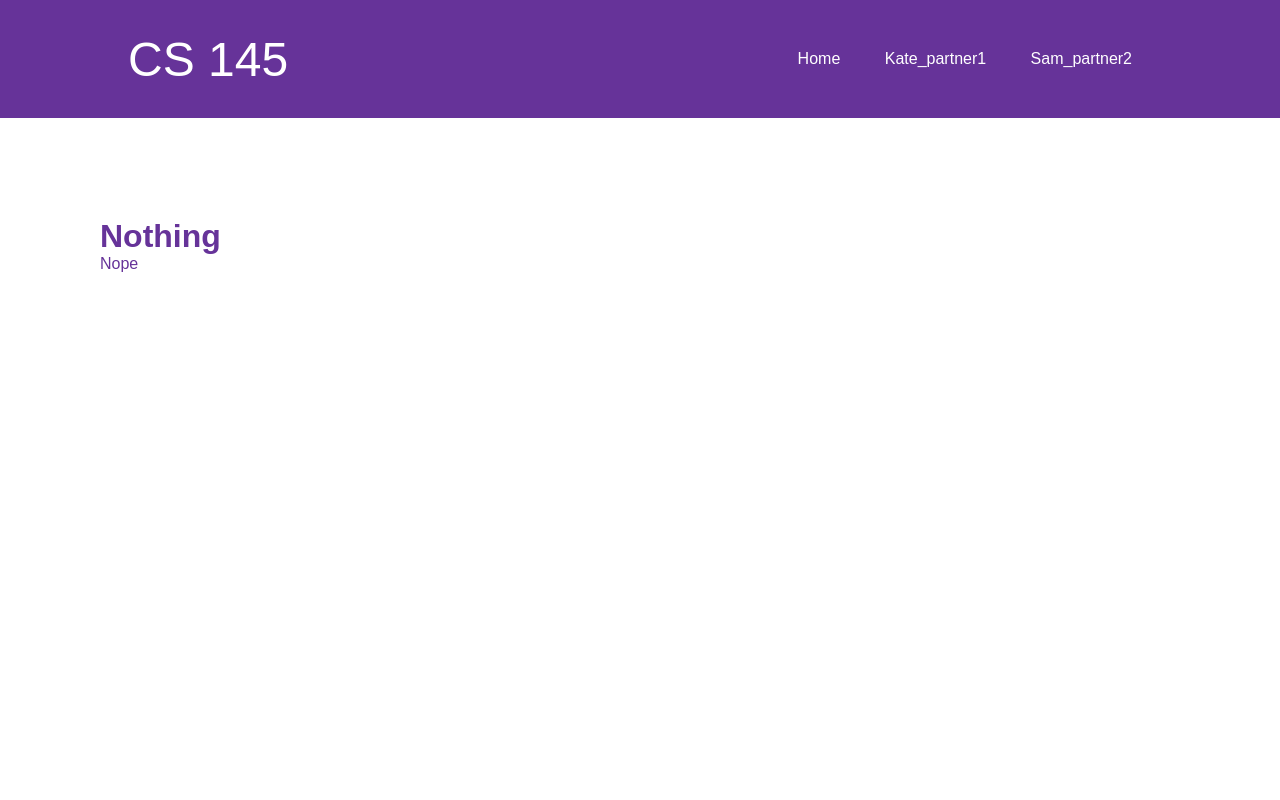
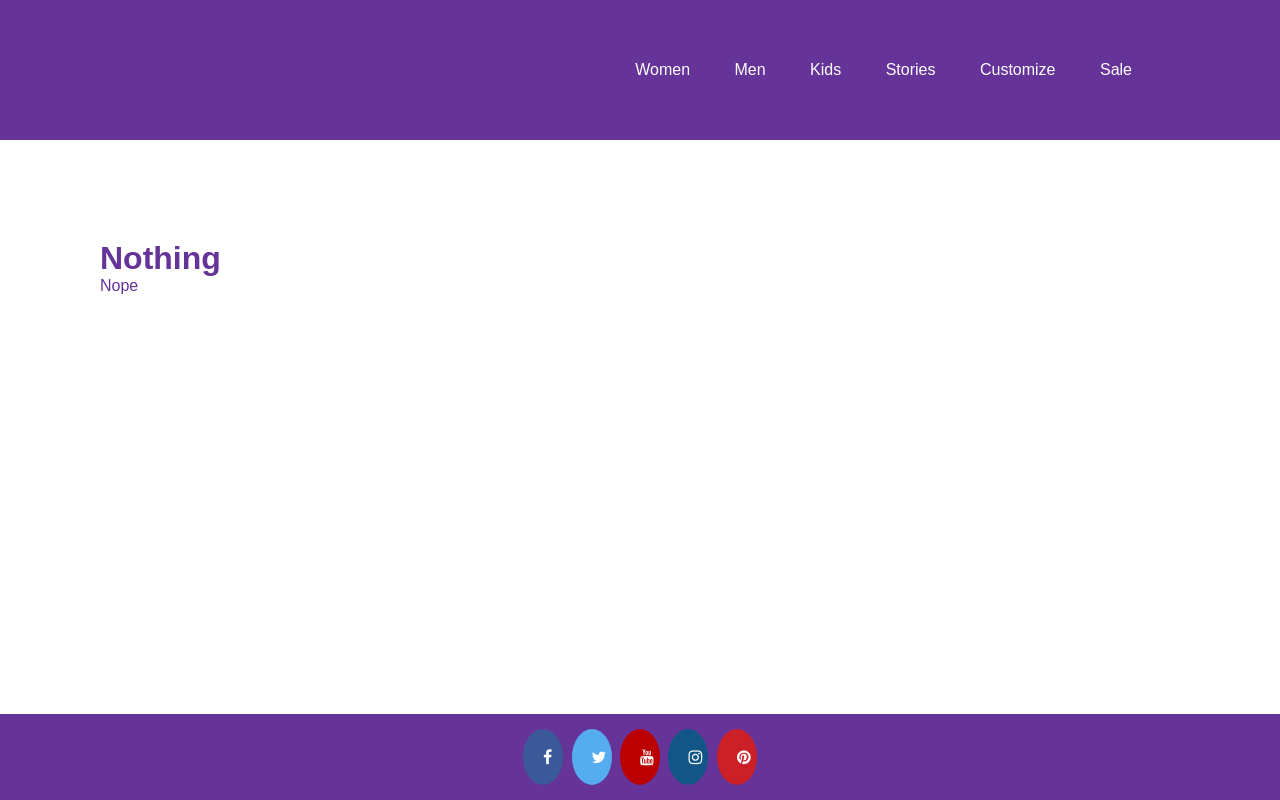
Before and after one commit to Kstall23/cs145, a plain HTML site: page index.html in a window 1280 px wide. Drawn offline with Linux system fonts and the light colour scheme; files that its build step writes are made by us from their sources.

Commit message:
header logo png
Trying to add in the logo png. It's seems like it's there, but not visible.

```diff
--- a/global.css
+++ b/global.css
@@ -21,6 +21,12 @@ header li, a, button {
     text-decoration: none;
 }
 
+#header_img {
+    width: 250px;
+    height: 80px;
+    float:top;
+}
+
 nav {
     padding-left: 20px;
 }
@@ -39,12 +45,57 @@ nav a {
     color: white;
 }
 
-#logo { /*simulated a logo*/
-    font-size: 3em;
-    color: white;
-}
-
 #blurb {
     color: rebeccapurple;
     padding: 100px;
 }
+
+footer{
+    padding: 10px;
+    position: fixed;
+    left: 0;
+    bottom: 0;
+    width: 100%;
+    background-color: rebeccapurple;
+    color: white;
+    text-align: center;
+}
+
+.fa {
+  padding: 20px;
+  font-size: 30px;
+  width: 30px;
+  text-align: left;
+  text-decoration: none;
+  margin: 5px 2px;
+  border-radius: 50%;
+}
+
+.fa:hover {
+    opacity: 0.7;
+}
+
+.fa-facebook {
+  background: #3B5998;
+  color: white;
+}
+
+.fa-twitter {
+  background: #55ACEE;
+  color: white;
+}
+
+.fa-youtube {
+  background: #bb0000;
+  color: white;
+}
+
+.fa-instagram {
+  background: #125688;
+  color: white;
+}
+
+.fa-pinterest {
+  background: #cb2027;
+  color: white;
+}
--- a/index.html
+++ b/index.html
@@ -3,22 +3,29 @@
 
 <head>
     <meta charset="utf-8">
-    <title>Dogs</title>
+    <title>codenim</title>
     <link rel="stylesheet" href="css/global.css">
+    <link rel="stylesheet" href="https://cdnjs.cloudflare.com/ajax/libs/font-awesome/4.7.0/css/font-awesome.min.css">
 </head>
 
 <body>
 
     <header>
-        <a href="index.html" id="logo">CS&nbsp;145</a>
+        <a
+           href="../index.html"
+           id="header_img"
+           img src ="./images/colorado-denim-logo.png"
+           alt="Colorado Denim Logo"></a>
         <nav>
             <ul>
-                <li><a href="html/home.html">Home</a></li>
-                <li><a href="html/kate.html">Kate_partner1</a></li>
-                <li><a href="html/sam.html">Sam_partner2</a></li>
+                <li><a href="html/women.html">Women</a></li>
+                <li><a href="html/men.html">Men</a></li>
+                <li><a href="html/kids.html">Kids</a></li>
+                <li><a href="html/stories.html">Stories</a></li>
+                <li><a href="html/customize.html">Customize</a></li>
+                <li><a href="html/sale.html">Sale</a></li>
             </ul>
         </nav>
-
     </header>
 
         <div id="blurb">
@@ -28,7 +35,13 @@
             <p> Nope
             </p><br>
         </div>
-
+    <footer>
+        <a href="https://www.facebook.com/" class="fa fa-facebook"></a>
+        <a href="https://twitter.com/" class="fa fa-twitter"></a>
+        <a href="https://www.youtube.com/" class="fa fa-youtube"></a>
+        <a href="https://www.instagram.com/" class="fa fa-instagram"></a>
+        <a href="https://www.pinterest.com/" class="fa fa-pinterest"></a>
+    </footer>
 
 </body>
 
```
Also changed, not shown: colorado-denim-logo.png (added).
